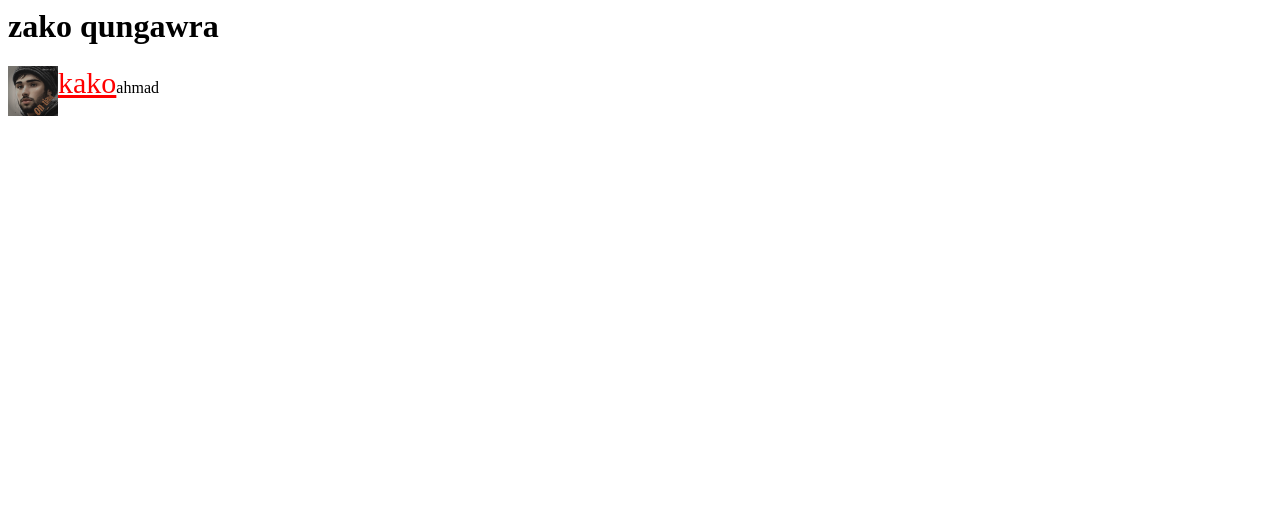
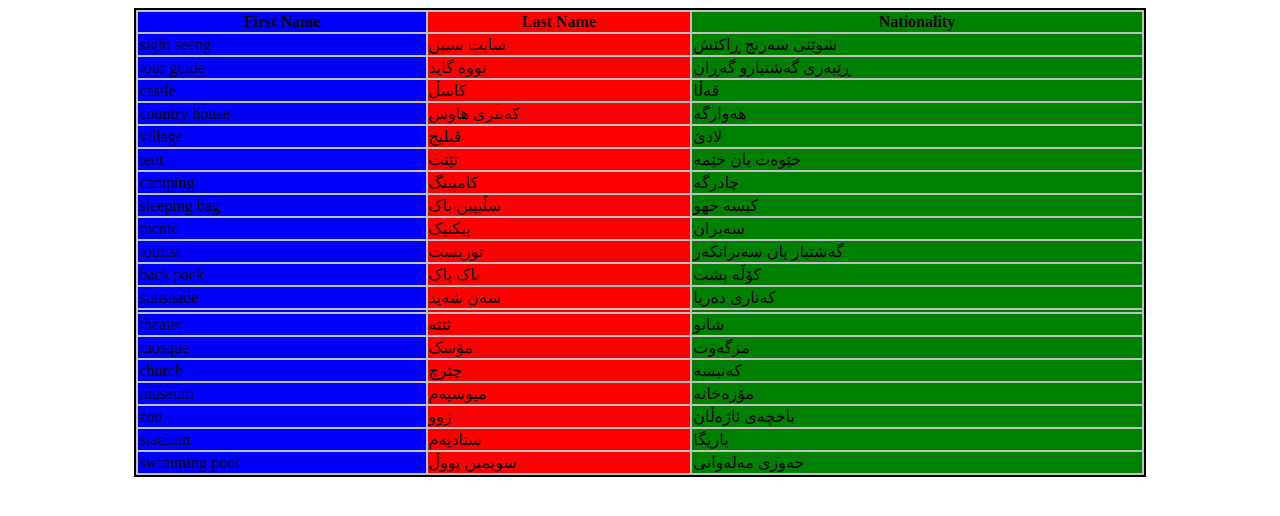
Before and after one commit to Kakoa7a/klilieshq.github.io, a plain HTML site: page index.html in a window 1280 px wide. Drawn offline with Linux system fonts and the light colour scheme.

Commit message:
Update index.html

```diff
--- a/index.html
+++ b/index.html
@@ -1,24 +1,127 @@
+<!DOCTYPE html>
+<html>
+<head>
+  <title>Try It Yourself</title>
+</head>
+<body>
+  <table style="background-color: silver; width: 80%; margin: 0 auto; border: 2px solid black">
+    <!-- The "margin: 0 auto" style aligns the table to the center -->
+    <colgroup>
+      <col style="background-color: blue">
+      <col style="background-color: red">
+      <col style="background-color: green">
+    </colgroup>
+    <thead>
+      <tr>
+        <th> First Name </th>
+        <th> Last Name </th>
+        <th> Nationality </th>
+      </tr>
+    </thead>
+    <tbody>
+      <tr>
+        <td> sight seeng  </td>
+        <td> سایت سیین </td>
+        <td>  شوێنی سەرنج ڕاکێش</td>
+      </tr>
+      <tr>
+        <td>  tour guide </td>
+        <td>  تووە گاید </td>
+        <td> ڕێبەری گەشتیارو گەڕان  </td>
+      </tr>
+      <tr>
+        <td>castle</td>
+        <td>کاسڵ</td>
+        <td>قەڵا</td>
 
-<style>
 
- .kako{
-   font-size: 30px;
-   color: red;
-   text-decoration:underline;
- }
-
-</style>
-<h1>zako qungawra</h1>
-<span class="kako">kako</span><span>ahmad</span>
-
-<body>
-
-<img><img src="Snapchat.jpg"
-style="
-  float:left;
-  width: 50px;
-  height:50px;
-  "
-  />
-
+      </tr>
+      <tr>
+        <td>country house</td>
+        <td>کەنتری هاوس</td>
+        <td>هەوارگه</td>
+      </tr>
+      <tr>
+        <td>village</td>
+        <td>ڤیلیج</td>
+        <td>لادێ</td>
+      </tr>
+       <tr>
+        <td>tent</td>
+        <td>تێنت</td>
+        <td>خێوەت یان خێمە</td>
+      </tr>
+       <tr>
+        <td>camping</td>
+        <td>کامپینگ</td>
+        <td>چادرگە</td>
+      </tr>
+       <tr>
+        <td>sleeping bag</td>
+        <td>سڵیپین باک</td>
+        <td>کیسە خهو</td>
+      </tr>
+       <tr>
+        <td>picnic</td>
+        <td>پیکنیک</td>
+        <td>سەیران</td>
+      </tr>
+       <tr>
+        <td>tourist</td>
+        <td>توریست</td>
+        <td>گەشتیار یان سەیرانکەر</td>
+      </tr>
+       <tr>
+        <td>back pack</td>
+        <td>باک پاک</td>
+        <td>کۆڵە پشت</td>
+      </tr>
+       <tr>
+        <td>sunshade</td>
+        <td>سەن شەید</td>
+        <td>کەناری دەریا</td>
+      </tr>
+       <tr>
+        <td></td>
+        <td></td>
+        <td></td>
+      </tr>
+       <tr>
+        <td>theater</td>
+        <td>ثێتە</td>
+        <td>شانو</td>
+      </tr>
+       <tr>
+        <td>mosque</td>
+        <td>مۆسک</td>
+        <td>مزگەوت</td>
+      </tr>
+      <tr>
+        <td>church</td>
+        <td>چێرچ</td>
+        <td>کەنیسە</td>
+      </tr>
+      <tr>
+        <td>museum</td>
+        <td>میوسیەم</td>
+        <td>مۆزەخانە</td>
+      </tr>
+      <tr>
+        <td>zoo</td>
+        <td>زوو</td>
+        <td>باخچەی ئاژەڵان</td>
+      </tr>
+      <tr>
+        <td>stadium</td>
+        <td>ستادیەم</td>
+        <td>یاریگا</td>
+      </tr>
+      <tr>
+        <td>swimming pool</td>
+        <td>سویمین پووڵ</td>
+        <td>حەوزی مەلەوانی</td>
+      </tr>
+    </tbody>
+  </table>
 </body>
+</html>
```
